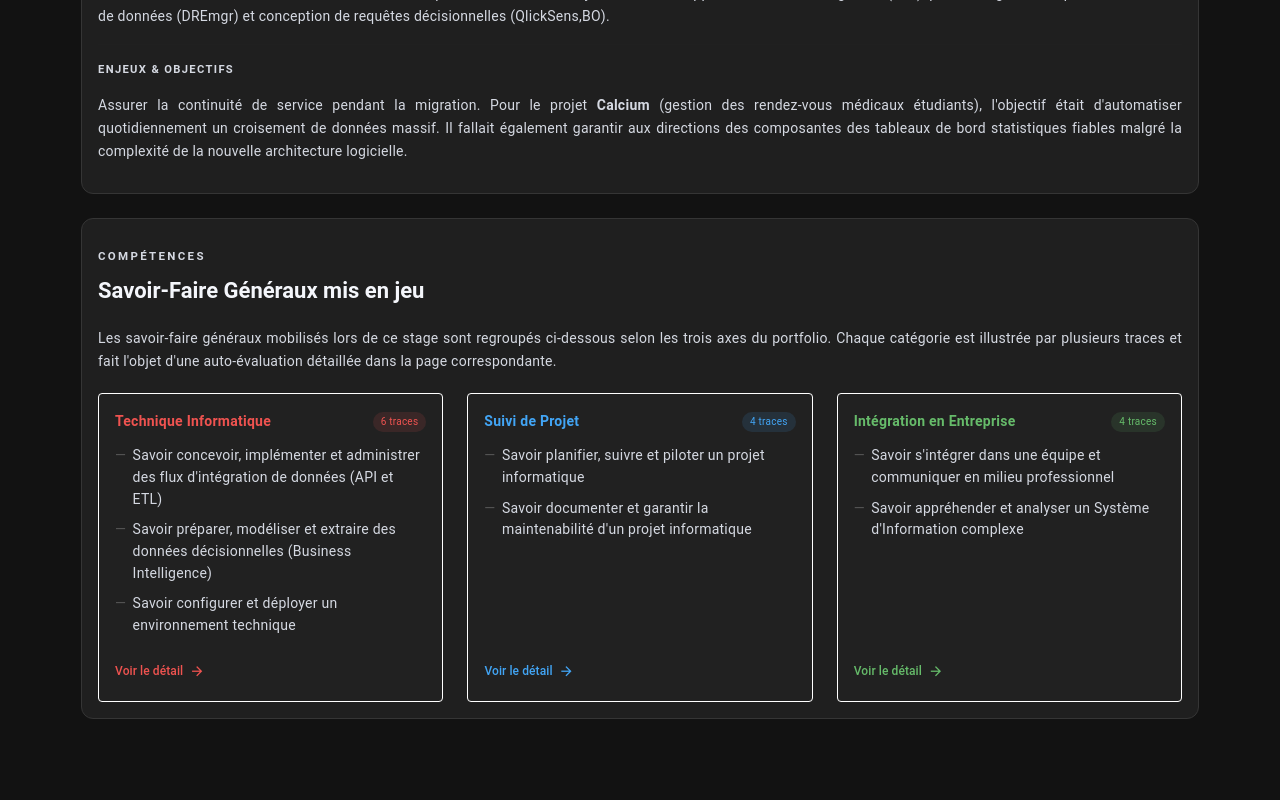
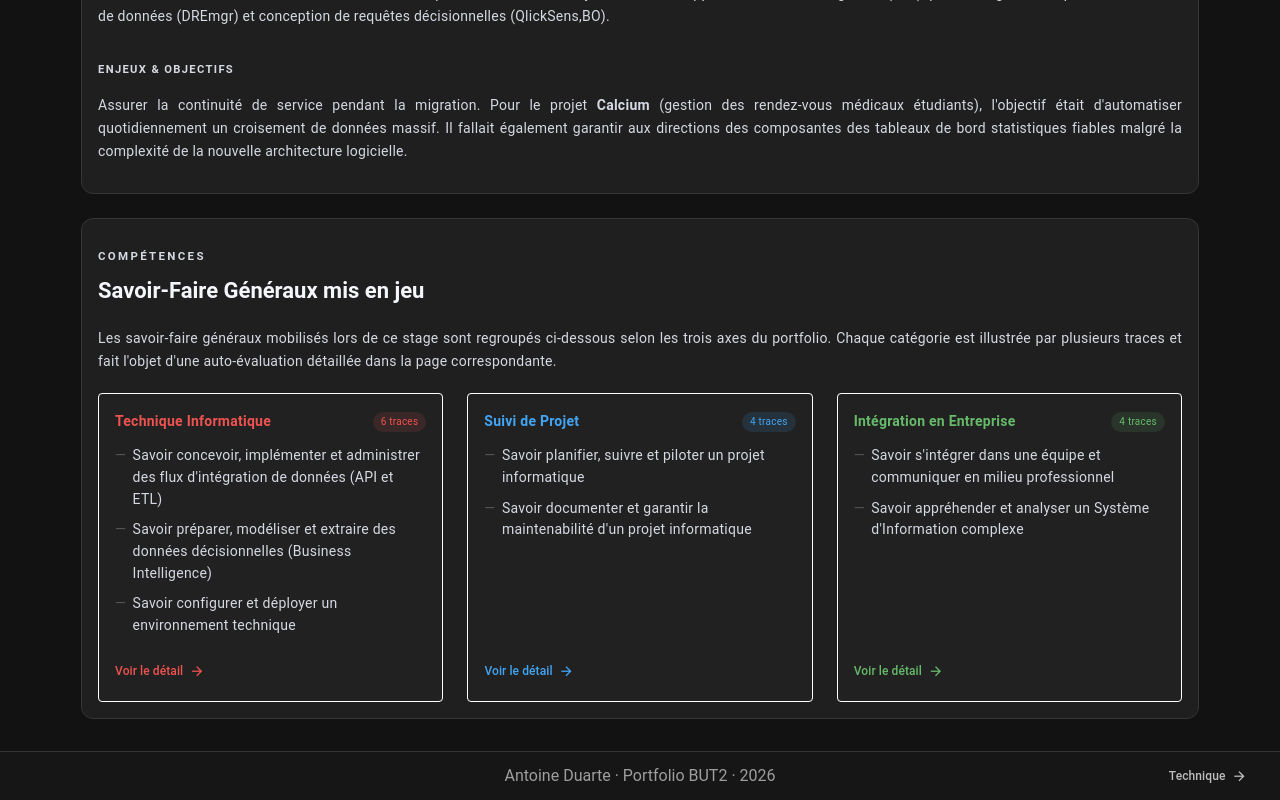
Before and after one commit to antoinezz25/portfolio_but2, a Vue app: page / in a window 1280 px wide. Shown: the part 1865-2665 px from the top of the page. Before the commit the page ends 2616 px from the top, so only its background shows below. Built offline with nearby package versions, Linux system fonts and the light colour scheme.

Commit message:
ajout footer 2

```diff
--- a/src/App.vue
+++ b/src/App.vue
@@ -17,11 +17,52 @@
     <v-main>
       <router-view></router-view>
     </v-main>
+
+    <v-footer color="#161616" border="t-thin" class="footer-bar px-6 py-0">
+      <v-row no-gutters align="center" style="height: 48px;">
+        <v-col cols="4" class="d-flex justify-start">
+          <v-btn
+            v-if="prevRoute"
+            variant="text"
+            size="small"
+            :to="prevRoute.path"
+            prepend-icon="mdi-arrow-left"
+            class="text-grey-lighten-1"
+          >{{ prevRoute.label }}</v-btn>
+        </v-col>
+        <v-col cols="4" class="d-flex justify-center">
+          <span class="text-caption text-grey">Antoine Duarte · Portfolio BUT2 · 2026</span>
+        </v-col>
+        <v-col cols="4" class="d-flex justify-end">
+          <v-btn
+            v-if="nextRoute"
+            variant="text"
+            size="small"
+            :to="nextRoute.path"
+            append-icon="mdi-arrow-right"
+            class="text-grey-lighten-1"
+          >{{ nextRoute.label }}</v-btn>
+        </v-col>
+      </v-row>
+    </v-footer>
   </v-app>
 </template>
 
 <script setup>
-import { ref } from 'vue'
+import { ref, computed } from 'vue'
+import { useRoute } from 'vue-router'
 
 const drawer = ref(false)
+const route = useRoute()
+
+const pages = [
+  { path: '/', label: 'Accueil' },
+  { path: '/tech/trace1', label: 'Technique' },
+  { path: '/proj/trace3', label: 'Suivi de projet' },
+  { path: '/integration/trace5', label: 'Intégration' },
+]
+
+const currentIndex = computed(() => pages.findIndex(p => p.path === route.path))
+const prevRoute = computed(() => currentIndex.value > 0 ? pages[currentIndex.value - 1] : null)
+const nextRoute = computed(() => currentIndex.value < pages.length - 1 ? pages[currentIndex.value + 1] : null)
 </script>
```
